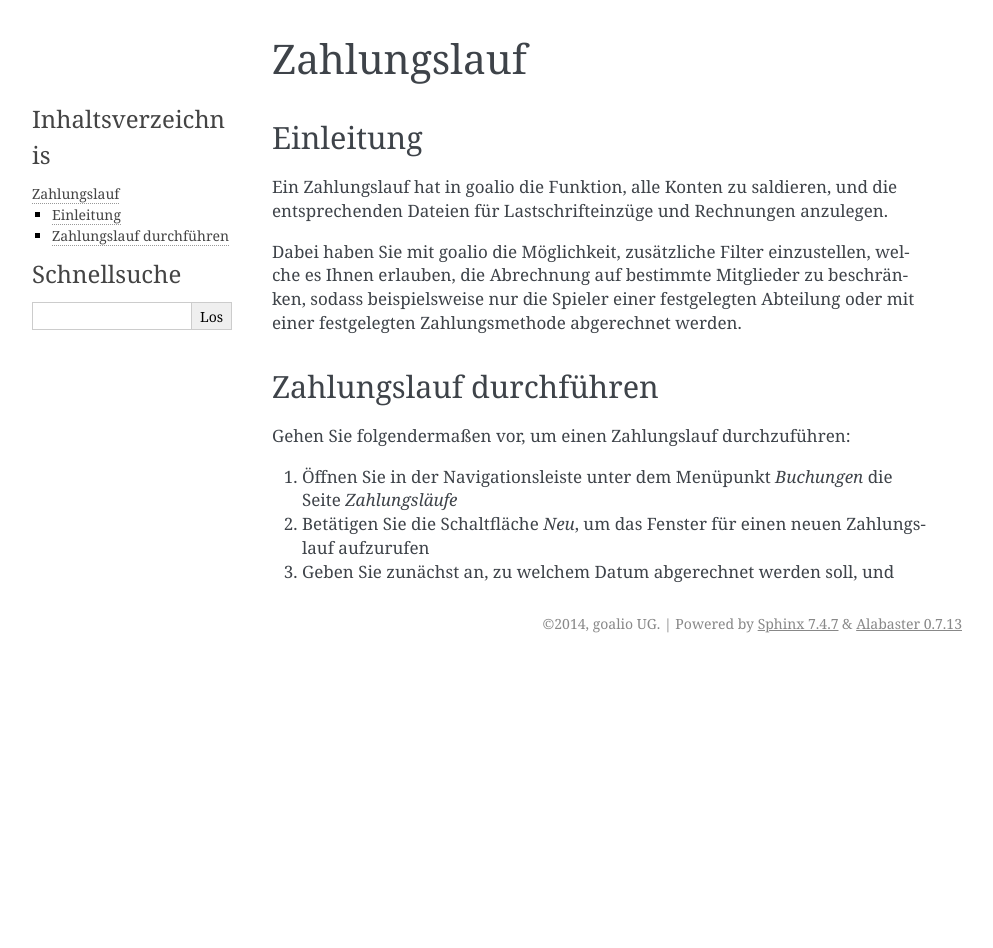
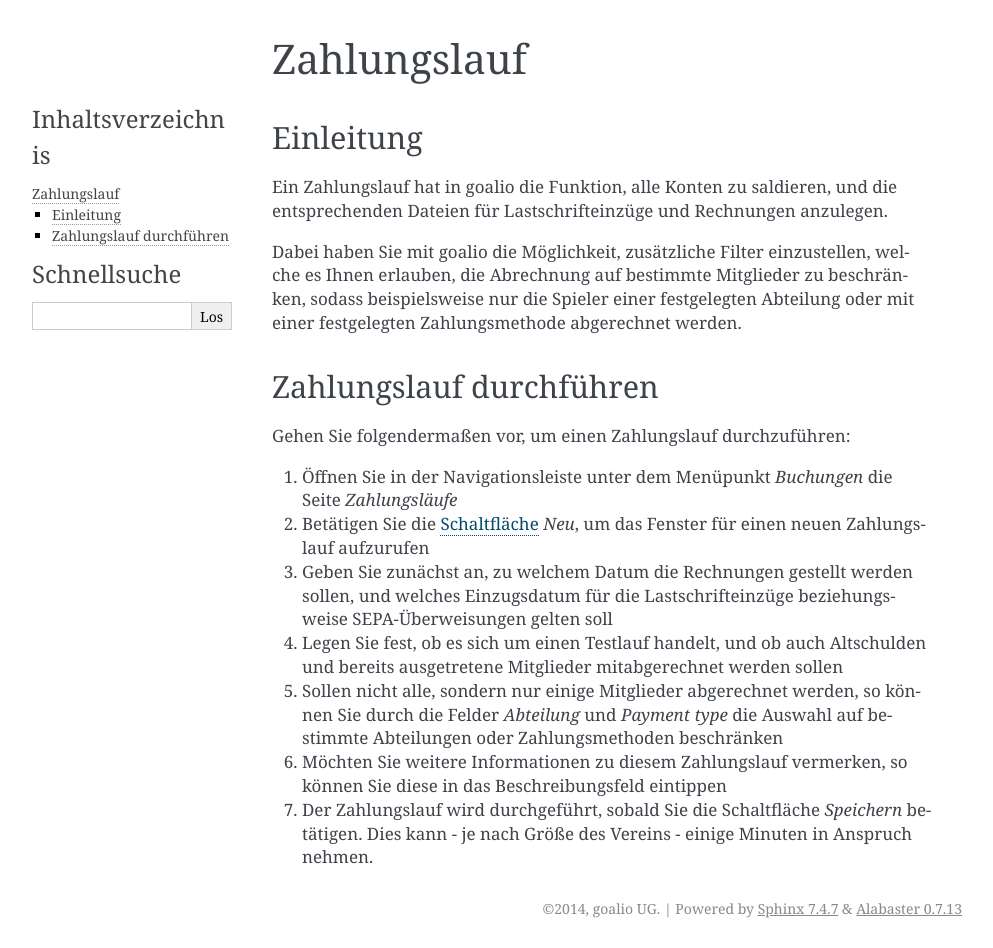
Before and after one commit to goalio/docs, a Sphinx documentation site: the page built from docs/module/finanzen/zahlungslauf.rst, in a window 1280 px wide. Shown: the whole page, without its empty margins (148-1141 px from the left). Built offline with Sphinx 7.4.7, drawn with Linux system fonts in a browser that asks for light colours; formulas are drawn with MathJax 3; before the commit the page ends 900 px from its top, so only the background shows below that.

Commit message:
Update zahlungslauf.rst

```diff
--- a/docs/module/finanzen/zahlungslauf.rst
+++ b/docs/module/finanzen/zahlungslauf.rst
@@ -15,12 +15,18 @@ Gehen Sie folgendermaßen vor, um einen Zahlungslauf durchzuführen:
 
 1. Öffnen Sie in der Navigationsleiste unter dem Menüpunkt *Buchungen* die Seite *Zahlungsläufe*
 
-2. Betätigen Sie die Schaltfläche *Neu*, um das Fenster für einen neuen Zahlungslauf aufzurufen
+2. Betätigen Sie die Schaltfläche_ *Neu*, um das Fenster für einen neuen Zahlungslauf aufzurufen
 
-3. Geben Sie zunächst an, zu welchem Datum abgerechnet werden soll, und
+3. Geben Sie zunächst an, zu welchem Datum die Rechnungen gestellt werden sollen, und welches Einzugsdatum für die Lastschrifteinzüge beziehungsweise SEPA-Überweisungen gelten soll
+
+4. Legen Sie fest, ob es sich um einen Testlauf handelt, und ob auch Altschulden und bereits ausgetretene Mitglieder mitabgerechnet werden sollen
+
+5. Sollen nicht alle, sondern nur einige Mitglieder abgerechnet werden, so können Sie durch die Felder *Abteilung* und *Payment type* die Auswahl auf bestimmte Abteilungen oder Zahlungsmethoden beschränken
+
+6. Möchten Sie weitere Informationen zu diesem Zahlungslauf vermerken, so können Sie diese in das Beschreibungsfeld eintippen
+
+7. Der Zahlungslauf wird durchgeführt, sobald Sie die Schaltfläche *Speichern* betätigen. Dies kann - je nach Größe des Vereins - einige Minuten in Anspruch nehmen.
 
 .. _Auswahlmenü: /de/latest/erste-schritte/benutzeroberflaeche.html#auswahl-menus
 .. _Schaltfläche: /de/latest/erste-schritte/benutzeroberflaeche.html#schaltflachen
 .. _Reiter: /de/latest/erste-schritte/benutzeroberflaeche.html#reiter
-.. _Tab: /de/latest/erste-schritte/benutzeroberflaeche.html#reiter
-.. _Tabs: /de/latest/erste-schritte/benutzeroberflaeche.html#reiter
```
